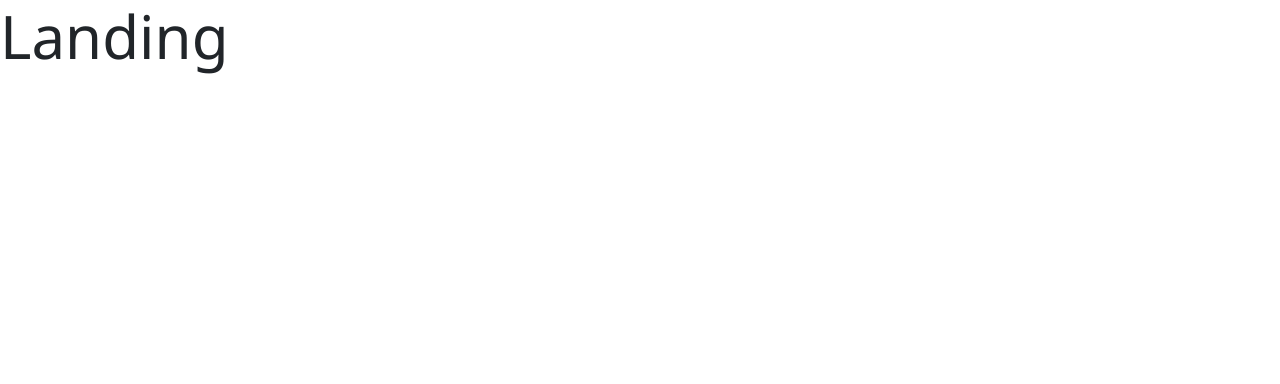
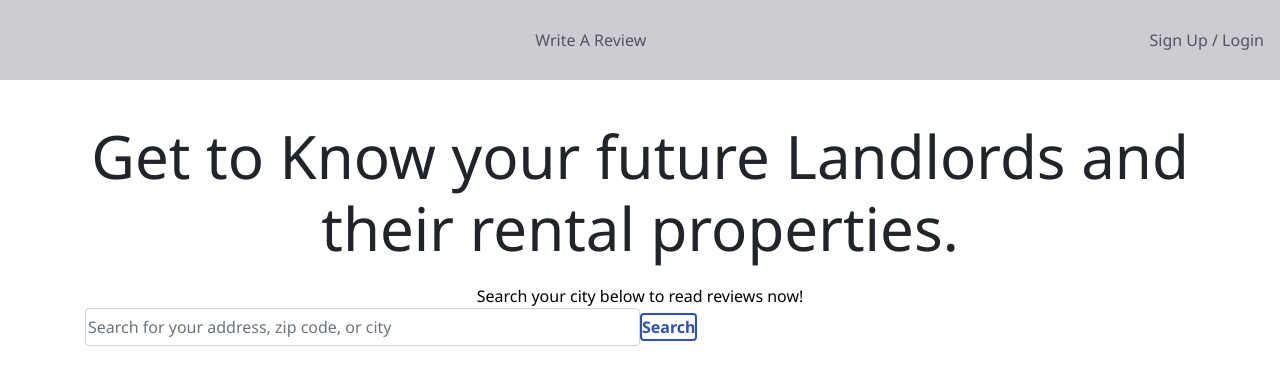
Before and after one commit to ccorr066/my-app, a React (Create React App) app: page / in a window 1280 px wide. Shown: the top 384 px of the page. Built offline with nearby package versions, Linux system fonts and the light colour scheme.

Commit message:
added links to the buttons. changed width on BS

```diff
--- a/src/App.js
+++ b/src/App.js
@@ -4,6 +4,8 @@ import "./style/master.scss"
 import { BrowserRouter as Router, Switch, Route } from "react-router-dom"
 import Landing from "./components/pages/Landing"
 import Review from "./components/pages/Review"
+import SearchIt from "./components/pages/SearchIt"
+import MostRecent from "./components/pages/MostRecent"
 import LogInSignUp from "./components/pages/LogInSignUp"
 import NotFound from "./components/pages/NotFound"
 function App() {
@@ -13,6 +15,8 @@ function App() {
         <Route exact path="/" component={Landing} />
         <Route exact path="/review" component={Review} />
         <Route exact path="/login-signup" component={LogInSignUp} />
+        <Route exact path="/most-recent" component={MostRecent} />
+        <Route exact path="/search-it" component={SearchIt} />
         <Route component={NotFound} />
       </Switch>
     </Router>
--- a/src/components/pages/Landing.js
+++ b/src/components/pages/Landing.js
@@ -1,9 +1,47 @@
 import React from "react"
+import { Link } from "react-router-dom"
 
 export default function Landing() {
   return (
     <>
-      <h1>Landing</h1>
+      <nav className="navbar navbar-light bg-light">
+        <Link to="/" className="navbar-brand"></Link>
+        <p className="navLink">
+          <Link to="/login-signup">Write A Review</Link>
+        </p>
+        <p className="navLink">
+          <Link to="/login-signup">Sign Up / Login</Link>
+        </p>
+      </nav>
+      <div className="container">
+        <div className="row">
+          <div className="col-12">
+            <h1 className="title text-center">
+              Get to Know your future Landlords and their rental properties.
+            </h1>
+            <p className="subTitle text-center">
+              Search your city below to read reviews now!
+            </p>
+            <div className="mt-10">
+              <form className="form-inline">
+                <input
+                  className="form-control"
+                  type="search"
+                  placeholder="Search for your address, zip code, or city "
+                  aria-label="Search"
+                />
+                <Link
+                  to="/search-it"
+                  className="btn btn-outline-success"
+                  type="submit"
+                >
+                  Search
+                </Link>
+              </form>
+            </div>
+          </div>
+        </div>
+      </div>
     </>
   )
 }
--- a/src/style/bootstrap/_forms.scss
+++ b/src/style/bootstrap/_forms.scss
@@ -87,7 +87,6 @@ select.form-control {
   width: 100%;
 }
 
-
 //
 // Labels
 //
@@ -116,7 +115,6 @@ select.form-control {
   line-height: $input-line-height-sm;
 }
 
-
 // Readonly controls as plain text
 //
 // Apply class to a readonly input to make it appear like regular plain
@@ -140,7 +138,6 @@ select.form-control {
     padding-left: 0;
   }
 }
-
 
 // Form control sizing
 //
@@ -191,7 +188,6 @@ textarea.form-control {
   margin-top: $form-text-margin-top;
 }
 
-
 // Form grid
 //
 // Special replacement for our grid system's `.row` for tighter form layouts.
@@ -208,7 +204,6 @@ textarea.form-control {
     padding-left: $form-grid-gutter-width / 2;
   }
 }
-
 
 // Checkboxes and radios
 //
@@ -251,7 +246,6 @@ textarea.form-control {
   }
 }
 
-
 // Form validation
 //
 // Provide feedback to users when form field values are valid or invalid. Works
@@ -260,7 +254,11 @@ textarea.form-control {
 // server side validation.
 
 @each $state, $data in $form-validation-states {
-  @include form-validation-state($state, map-get($data, color), map-get($data, icon));
+  @include form-validation-state(
+    $state,
+    map-get($data, color),
+    map-get($data, icon)
+  );
 }
 
 // Inline forms
@@ -305,7 +303,8 @@ textarea.form-control {
     // Allow folks to *not* use `.form-group`
     .form-control {
       display: inline-block;
-      width: auto; // Prevent labels from stacking above inputs in `.form-group`
+      justify-content: center;
+      width: 50%; // Prevent labels from stacking above inputs in `.form-group`
       vertical-align: middle;
     }
 
--- a/src/style/bootstrap/_navbar.scss
+++ b/src/style/bootstrap/_navbar.scss
@@ -8,7 +8,6 @@
 // Responsive navbar
 // Navbar position
 // Navbar themes
-
 
 // Navbar
 //
@@ -44,7 +43,6 @@
   }
 }
 
-
 // Navbar brand
 //
 // Used for brand, project, or site names.
@@ -62,7 +60,6 @@
     text-decoration: none;
   }
 }
-
 
 // Navbar nav
 //
@@ -86,7 +83,6 @@
   }
 }
 
-
 // Navbar text
 //
 //
@@ -96,7 +92,6 @@
   padding-top: $nav-link-padding-y;
   padding-bottom: $nav-link-padding-y;
 }
-
 
 // Responsive navbar
 //
@@ -214,7 +209,6 @@
   }
 }
 
-
 // Navbar themes
 //
 // Styles for switching between navbars with light or dark background.
--- a/src/style/style.scss
+++ b/src/style/style.scss
@@ -1,105 +1,24 @@
-h1 {
-  $h1-font-size: $font-size-base * 3.75;
-  $font-family-brand: "Fira Sans";
-}
-h2 {
-  $h2-font-size: $font-size-base * 1.6875;
-  color: black;
-}
-h3 {
-  $h3-font-size: $font-size-base * 1.25;
-}
-h4 {
-  $h4-font-size: $font-size-base * 1.25;
-}
-
 p {
   font-size: 16px;
-  font-family: $font-family-sans-serif;
-  text-align: none;
   color: black;
 }
 
 .background-image {
-  background-image: url("/images/background-landing.jpg");
   background-repeat: no-repeat;
   background-size: cover;
   background-attachment: fixed;
   min-height: 100vh;
 }
-
-.btn-link {
-  padding-left: 0;
-  padding-right: 0;
-  border: 0;
-  font-weight: $font-weight-bold;
+.navbar {
+  padding: 0.5rem 1rem;
+  height: 10vh;
 }
-.text-brand {
-  font-family: $font-family-brand;
+.navLink {
+  justify-content: right;
 }
-.tab-separator {
-  border-left: 1px $gray-800 solid;
+.title {
+  margin-top: 40px;
 }
-.tab-active {
-  background-color: $gray-800;
+.subTitle {
+  margin-top: 20px;
 }
-
-.card {
-  border: 0;
-}
-.card-body {
-  color: $white;
-  font-family: $font-family-serif;
-  font-size: $font-size-base * 1.25;
-}
-.card.bg-primary {
-  border-bottom-left-radius: 0;
-  border-bottom-right-radius: 0;
-}
-
-.card.bg-secondary {
-  border-top-left-radius: 0;
-  border-top-right-radius: 0;
-}
-
-.btn-group button {
-  font-weight: $font-weight-normal;
-}
-
-textarea {
-  width: 100%;
-  background-color: transparent;
-  border: none;
-  overflow: auto;
-  outline: none;
-  -webkit-box-shadow: none;
-  -moz-box-shadow: none;
-  box-shadow: none;
-  resize: none;
-}
-
-.card textarea {
-  color: $white;
-}
-
-.bg-success,
-.bg-danger p.lead {
-  color: $white;
-}
-.search-border {
-  border-width: $border-width;
-  border-color: $gray-400;
-}
-.select-menu {
-  border-width: $border-width;
-  border-color: $gray-400;
-}
-.btn-danger {
-  border-width: $border-width;
-  border-color: $danger;
-}
-
-.custom-control-label::before,
-.custom-control-label::after {
-  background-color: $primary;
-}
```
